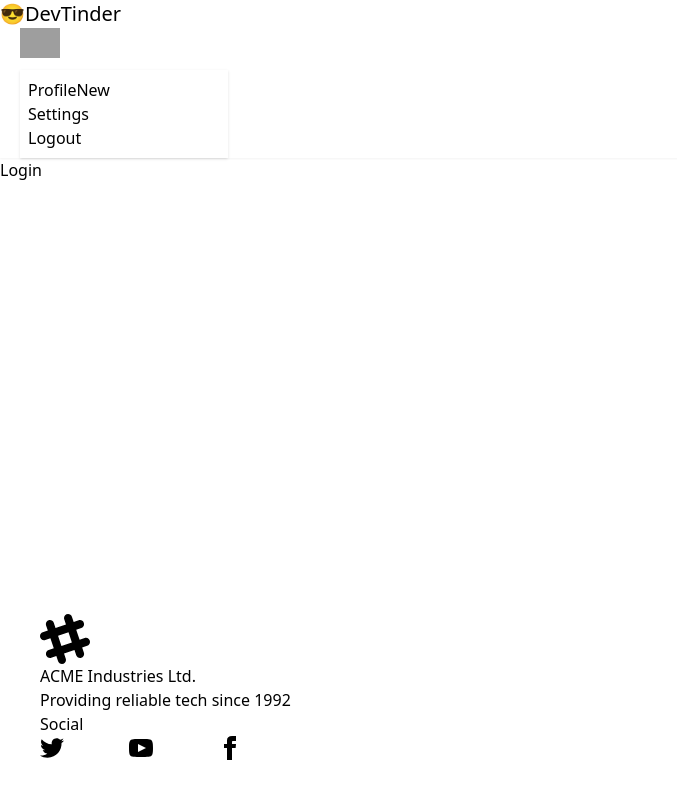
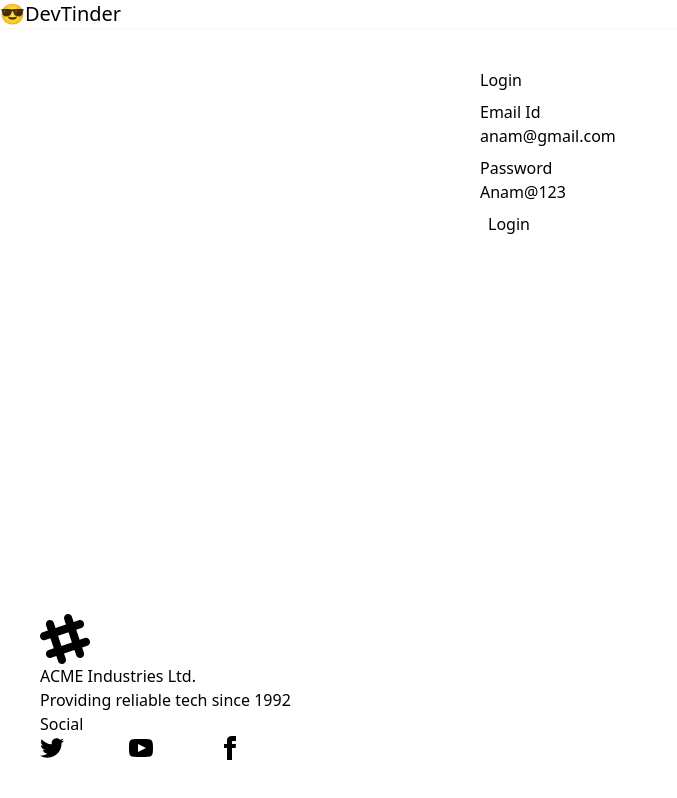
Before and after one commit to Nandini160/Devtinder-web, a React (Vite) app: page /login in a window 1280 px wide. Shown: the whole page, without its empty margins (0-677 px from the left). Built offline with nearby package versions, Linux system fonts and the light colour scheme; grey boxes are pictures that could not be loaded.

Commit message:
new changes in login,feed ,cors error,axios, redux toolkit

```diff
--- a/package.json
+++ b/package.json
@@ -10,9 +10,12 @@
     "preview": "vite preview"
   },
   "dependencies": {
+    "@reduxjs/toolkit": "^2.6.1",
     "@tailwindcss/vite": "^4.0.12",
+    "axios": "^1.8.4",
     "react": "^19.0.0",
     "react-dom": "^19.0.0",
+    "react-redux": "^9.2.0",
     "react-router-dom": "^7.3.0"
   },
   "devDependencies": {
--- a/src/App.jsx
+++ b/src/App.jsx
@@ -1,22 +1,27 @@
 import { BrowserRouter, Routes, Route } from "react-router-dom";
 // import Navbar from "./Navbar";
-import Body from "./Body";
-import Login from "./Login";
-import Profile from "./Profile";
+import Body from "./components/Body";
+import Login from "./components/Login";
+import Profile from "./components/Profile";
+import { Provider } from "react-redux";
+import appStore from "./utils/appStore";
+import Feed from "./components/Feed";
 
 function App() {
 
   return (
     <>
+    <Provider store = {appStore}>
       <BrowserRouter basename="/">
         <Routes>
            <Route path="/" element={<Body />}>
+           <Route path = "/" element={<Feed />} />
            <Route path="/login" element={<Login />}/>
            <Route path="/profile" element={<Profile />}/>
            </Route>
         </Routes>
       </BrowserRouter>
-
+      </Provider>
     </>
   );
 }
--- a/src/Login.jsx
+++ b/src/components/Feed.jsx
@@ -1,11 +1,11 @@
 import React from 'react'
 
-const Login = () => {
+const Feed = () => {
   return (
     <div>
-      Login
+      Feed
     </div>
   )
 }
 
-export default Login;
+export default Feed
--- /dev/null
+++ b/src/components/Login.jsx
@@ -0,0 +1,68 @@
+import React, { useState } from 'react'
+import axios from 'axios';
+import { useDispatch } from 'react-redux';
+import { addUser } from '../utils/userSlice';
+import { useNavigate } from 'react-router-dom';
+import { BASE_URL } from '../utils/constants';
+
+
+const Login = () => {
+
+   const [emailId , setEmailId] = useState("anam@gmail.com");
+   const [password, setPassword] = useState("Anam@123");
+   const dispatch = useDispatch();
+   const navigate = useNavigate();
+
+   const handleLogin = async () => {
+    try{
+      const res = await axios.post(
+        BASE_URL + "/login", {
+         emailId,
+         password,
+      }, {withCredentials:true}
+    );
+    console.log(res.data);
+    dispatch(addUser(res.data));
+    return navigate("/");
+    }
+    catch(err){
+      console.log(err)
+    }
+};
+
+
+  return (
+    <div className='flex justify-center my-10'>
+      <div className="card card-border bg-base-300 w-80">
+          <div className="card-body">
+          <h2 className="card-title justify-center">Login</h2>
+          <div><fieldset className="fieldset my-2">
+            <legend className="fieldset-legend">Email Id</legend>
+            <input type="text"
+             value={emailId}
+             className="input" placeholder=" "
+             onChange={(e) => setEmailId(e.target.value)}
+             />
+            </fieldset>
+
+
+            <fieldset className="fieldset my-2">
+            <legend className="fieldset-legend">Password</legend>
+            <input type="text"
+             value={password}
+            className="input" placeholder=" "
+            onChange={(e) => setPassword(e.target.value)}
+             />
+            </fieldset>
+          </div>
+          <div className="card-actions justify-center m-2">
+           <button className="btn btn-primary" onClick={handleLogin}>Login</button>
+          </div>
+       </div>
+  </div>
+
+    </div>
+  )
+}
+
+export default Login;
--- a/src/Navbar.jsx
+++ b/src/components/Navbar.jsx
@@ -1,6 +1,10 @@
 import React from 'react'
+import { useSelector } from 'react-redux';
 
 const Navbar = () => {
+  const user = useSelector((store) => store.user);
+console.log(user);
+
   return (
     <div className="navbar bg-base-300 shadow-sm">
     <div className="flex-1">
@@ -8,12 +12,14 @@
     </div>
      <div className="flex gap-2">
       {/* <input type="text" placeholder="Search" className="input input-bordered w-24 md:w-auto" />  */}
-      <div className="dropdown dropdown-end mx-5">
+      {user && (
+      <div className="dropdown dropdown-end mx-5 flex items-center">
+        <p className='px-4'>Welcome,{user.firstName}</p>
         <div tabIndex={0} role="button" className="btn btn-ghost btn-circle avatar">
           <div className="w-10 rounded-full">
             <img
-              alt="Tailwind CSS Navbar component"
-              src="https://img.daisyui.com/images/stock/photo-1534528741775-53994a69daeb.webp" />
+              alt="user photo"
+              src= {user.photoUrl}/>
           </div>
         </div>
         <ul
@@ -29,6 +35,7 @@
           <li><a>Logout</a></li>
         </ul>
       </div>
+      )}
     </div>
    </div>
   )
--- /dev/null
+++ b/src/utils/appStore.js
@@ -0,0 +1,10 @@
+import { configureStore } from '@reduxjs/toolkit'
+import  userReducer from './userSlice';
+
+ const appStore = configureStore({
+  reducer: {
+    user : userReducer,
+  },
+})
+
+export default appStore;
--- /dev/null
+++ b/src/utils/constants.js
@@ -0,0 +1 @@
+export const BASE_URL = "http://localhost:3000"
--- /dev/null
+++ b/src/utils/userSlice.js
@@ -0,0 +1,18 @@
+ import { createSlice } from "@reduxjs/toolkit"
+
+ const userSlice = createSlice({
+    name : "User",
+    initialState : null,
+    reducers : {
+        addUser :(state , action) => {
+            return action.payload;
+        },
+        removeUser : (state , action) => {
+            return action.payload;
+        },
+    },
+ });
+
+export const {addUser,removeUser} = userSlice.actions;
+
+export default userSlice.reducer;
```
Also changed, not shown: src/components/Body.jsx (renamed from src/Body.jsx), src/components/Footer.jsx (renamed from src/Footer.jsx), src/components/Profile.jsx (renamed from src/Profile.jsx), 1 other file (tests, documents, lock files or other folders).
